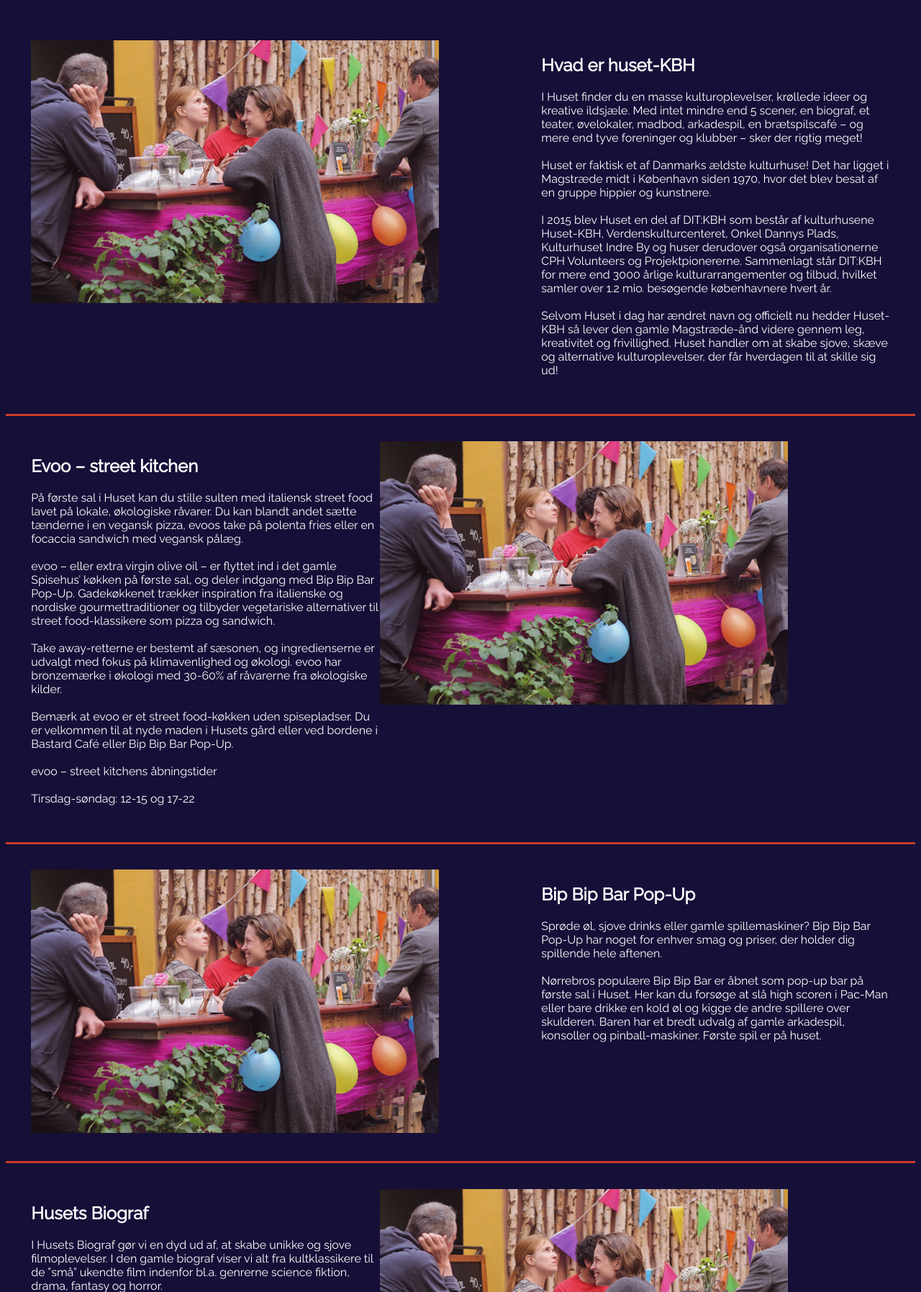
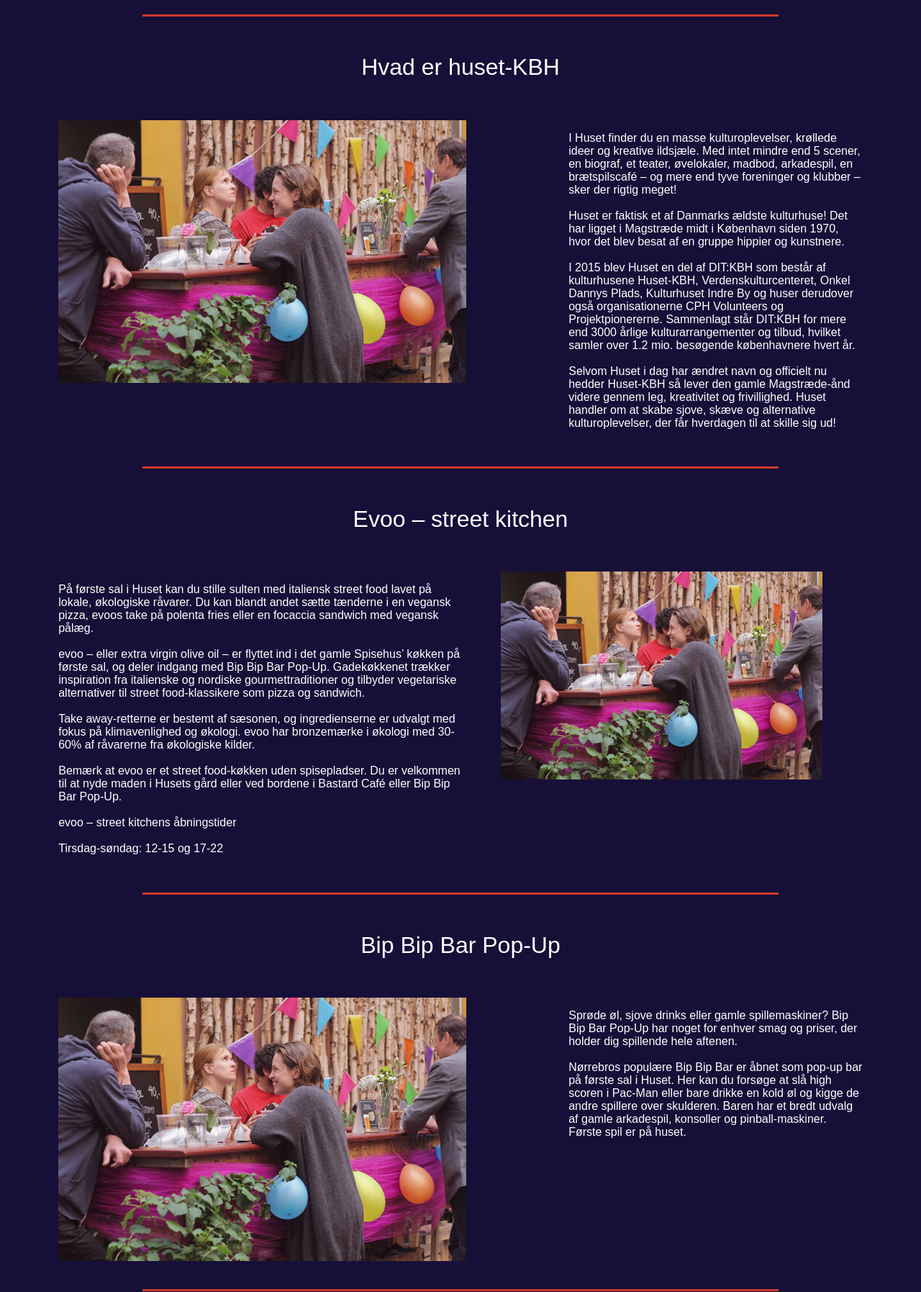
Before and after one commit to yasm0217/huset18, a PHP site: page /om.html in a window 1280 px wide. Shown: the part 166-1961 px from the top of the page at 72% size. Run offline with PHP 8.4, Linux system fonts and the light colour scheme.

Commit message:
om siden lavet videre af Daiana

```diff
--- a/om.css
+++ b/om.css
@@ -72,11 +72,26 @@
     margin-left: auto;
     margin-right: auto;
     color: #ffffff;
-    font-family: 'Raleway', sans-serif;
+    font-family: 'Avenir Next', sans-serif;
+    font-weight: 100;
+}
+
+h1 {
+    text-align: center;
+    font-size: 2em;
+    font-family: 'Avenir Next', sans-serif;
+    font-weight: 100;
 }
 
 img {
     width: 80%;
+    align-self: bottom;
+}
+
+#om_huset {
+    width: 90%;
+    margin-left: auto;
+    margin-right: auto;
 }
 
 #om_huset .venstre {
@@ -88,6 +103,17 @@
 #om_huset .teksth {
     flex-grow: 1;
     flex-basis: 300px;
+}
+
+.billedev {
+    flex-grow: 1;
+    flex-basis: 300px;
+}
+
+.billedev img {
+    margin-left: auto;
+    margin-right: auto;
+    display: block;
 }
 
 #omhuset .hoejre {
@@ -102,7 +128,7 @@
 }
 
 .pynt {
-
+    width: 70%;
     height: 3px;
     background: #CC3C28;
     margin-left: auto;
@@ -111,5 +137,5 @@
 
 
 #om_huset {
-   padding: 2%;
+    padding: 2%;
 }
--- a/om.html
+++ b/om.html
@@ -24,13 +24,14 @@
 </header>
 
 <body>
-
+    <div class="pynt"></div>
     <section id="om_huset">
+        <h1>Hvad er huset-KBH</h1> <br>
         <div class="venstre">
             <div class="billedeh"> <img src="images/bil1.jpg">
             </div>
             <div class="teksth">
-                <h1>Hvad er huset-KBH</h1>
+
                 <p>
                     I Huset finder du en masse kulturoplevelser, krøllede ideer og kreative ildsjæle. Med intet mindre end 5 scener, en biograf, et teater, øvelokaler, madbod, arkadespil, en brætspilscafé – og mere end tyve foreninger og klubber – sker der rigtig meget!<br>
 
@@ -50,9 +51,10 @@
     <div class="pynt"></div>
 
     <section id="om_huset">
+        <h1>Evoo – street kitchen</h1> <br>
         <div class="venstre">
             <div class="teksth">
-                <h1>Evoo – street kitchen</h1>
+
                 <p>
                     På første sal i Huset kan du stille sulten med italiensk street food lavet på lokale, økologiske råvarer. Du kan blandt andet sætte tænderne i en vegansk pizza, evoos take på polenta fries eller en focaccia sandwich med vegansk pålæg.<br>
 
@@ -76,12 +78,12 @@
 
 
     <section id="om_huset">
-
+        <h1>Bip Bip Bar Pop-Up</h1> <br>
         <div class="venstre">
             <div class="billedeh"> <img src="images/bil1.jpg">
             </div>
             <div class="teksth">
-                <h1>Bip Bip Bar Pop-Up</h1>
+
                 <p>
                     Sprøde øl, sjove drinks eller gamle spillemaskiner? Bip Bip Bar Pop-Up har noget for enhver smag og priser, der holder dig spillende hele aftenen.<br>
 
@@ -99,9 +101,10 @@
 
 
     <section id="om_huset">
+        <h1>Husets Biograf</h1> <br>
         <div class="venstre">
             <div class="teksth">
-                <h1>Husets Biograf</h1>
+
                 <p>
                     I Husets Biograf gør vi en dyd ud af, at skabe unikke og sjove filmoplevelser. I den gamle biograf viser vi alt fra kultklassikere til de ”små” ukendte film indenfor bl.a. genrerne science fiktion, drama, fantasy og horror.<br>
 
@@ -124,11 +127,12 @@
 
 
     <section id="om_huset">
+        <h1>Musikcaféen</h1> <br>
         <div class="venstre">
             <div class="billedeh"> <img src="images/bil1.jpg">
             </div>
             <div class="teksth">
-                <h1>Musikcaféen</h1>
+
                 <p>
                     På tredje sal i Huset finder du Musikcaféen, som er Husets største og ældste scene. Scenen præsenterer up-and-coming kunstnere inden for blandt andet rock, pop og alternativ musik. Scenen har i mere end 40 år været stedet, hvor du møder de nyeste kunstnere først.<br>
 
@@ -147,10 +151,10 @@
 
 
     <section id="om_huset">
-
+        <h1> Husets historie</h1> <br>
         <div class="venstre">
             <div class="teksth">
-                <h1> Husets historie</h1>
+
                 <p>
                     Huset-KBH (det tidligere Huset i Magstræde eller i folkemunde bare Huset) har eksisteret som kulturel og kunstnerisk frirum siden 1970. I løbet af årerne har Huset oparbejdet en lang og spændende historie. Vi har endnu ikke styr på alle fakta og historier, der findes derude. Har du noget at tilføje, noget at rette eller lyst til at dele en historie, så find kontaktinfo nederst på siden.<br>
 
@@ -176,12 +180,13 @@
 
 
     <section id="om_huset">
+        <h1>Husets Organisation</h1> <br>
         <div class="venstre">
             <div class="billedeh">
                 <img src="images/bil1.jpg">
             </div>
             <div class="teksth">
-                <h1>Husets Organisation</h1>
+
                 <p>
                     Huset er rammen om kulturen. En platform for at prøve forskelige kulturelle idéer af. Det betyder, at vi samarbejder på kryds og tværs med andre foreninger og kulturaktører i København om at skabe unikke kulturoplevelser.<br>
 
```
